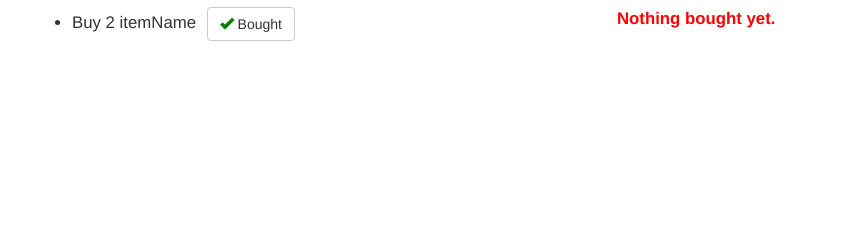
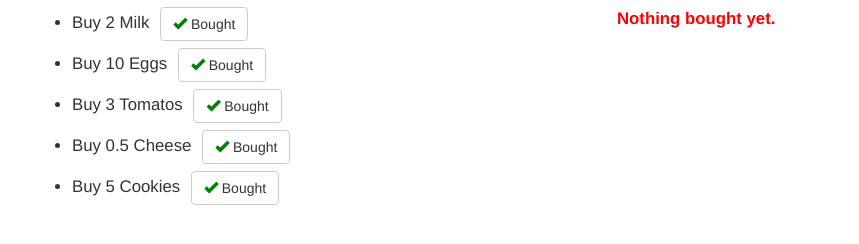
Before and after one commit to AndreyVladimirovich/coursera-angular, a plain HTML site: page module2/index.html in a window 1280 px wide. Shown: the part 126-370 px from the top of the page, without its empty margins (38-897 px from the left). Drawn offline with Linux system fonts and the light colour scheme.

Commit message:
Fix bugs in module2

```diff
--- a/module2/index.html
+++ b/module2/index.html
@@ -37,7 +37,7 @@
        <li ng-repeat='item in buyCtrl.buyList'>Buy {{ item.quantity }} {{ item.name }}
        <button ng-click="buyCtrl.BoughtItem($index);" class="btn btn-default"><span class="glyphicon glyphicon-ok"></span> Bought</button></li>
      </ul>
-     <div ng-if="!buyCtrl.buyList" class="emptyMessage">Everything is bought!</div>
+     <div ng-if="buyCtrl.buyList.length == 0" class="emptyMessage">Everything is bought!</div>
     </div>
 
     <!-- Already Bought List -->
@@ -46,7 +46,7 @@
      <ul>
        <li ng-repeat='item in boughtCtrl.boughtList'>Bought {{ item.quantity }} {{ item.name }}</li>
      </ul>
-     <div ng-if='boughtCtrl.boughtList' class="emptyMessage">Nothing bought yet.</div>
+     <div ng-if="boughtCtrl.boughtList.length == 0" class="emptyMessage">Nothing bought yet.</div>
     </div>
   </div>
 </div>
--- a/module2/scripts/app.js
+++ b/module2/scripts/app.js
@@ -27,14 +27,8 @@ function AlreadyBoughtShoppingController(ShoppingListCheckOffService) {
 }
 
 function ShoppingListCheckOffService() {
-  var toBuyList = [];
+  var toBuyList = InitializeBuyList();
   var bougthList = [];
-
-  var item = {
-      name: 'itemName',
-      quantity: 2
-    };
-    toBuyList.push(item);
 
   this.getBoughtShoppingList = function () {
     return bougthList;
@@ -49,7 +43,30 @@ function ShoppingListCheckOffService() {
     toBuyList.splice(itemIndex, 1);
   };
 
+  function InitializeBuyList() {
+     return [
+       {
+         name: 'Milk',
+         quantity: 2
+       },
+       {
+         name: 'Eggs',
+         quantity: 10
+       },
+       {
+         name: 'Tomatos',
+         quantity: 3
+       },
+       {
+         name: 'Cheese',
+         quantity: .5
+       },
+       {
+         name: 'Cookies',
+         quantity: 5
+       },
+     ]
+  }
 }
 
-
 })();
```
